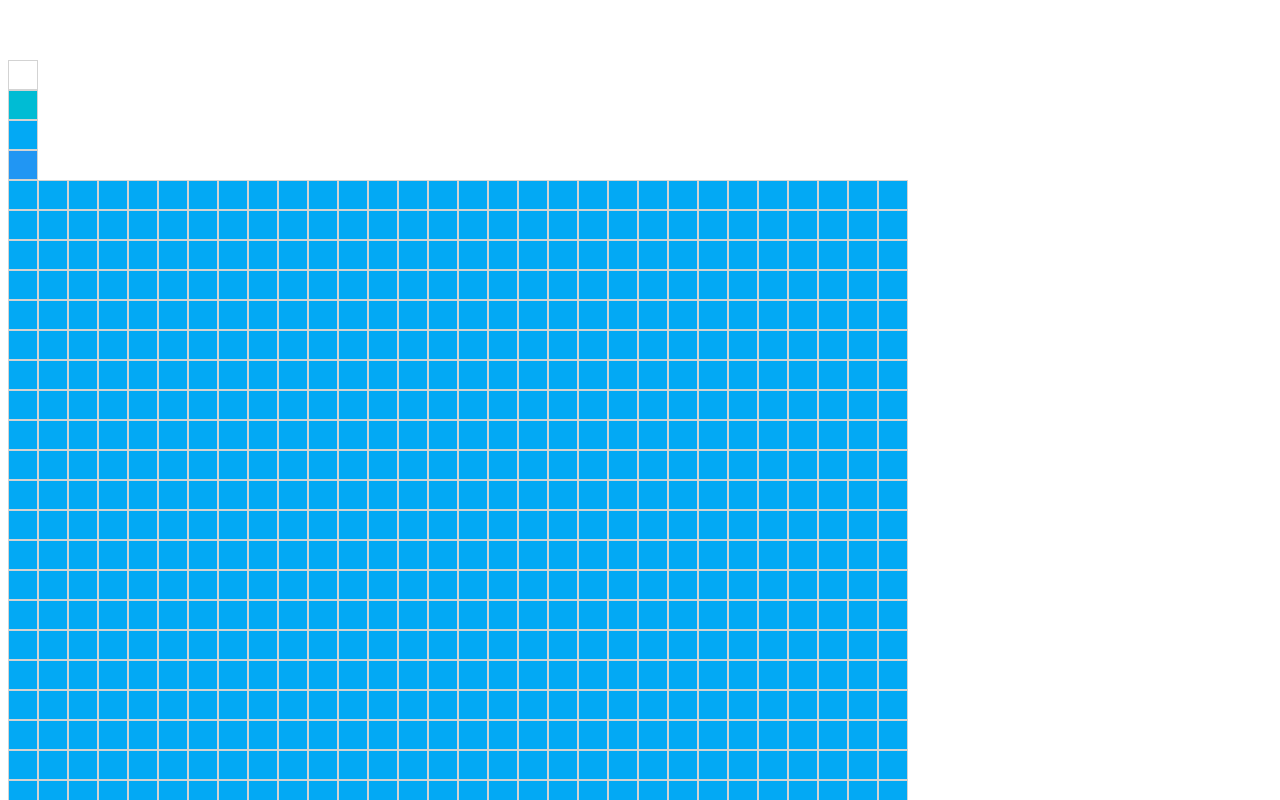
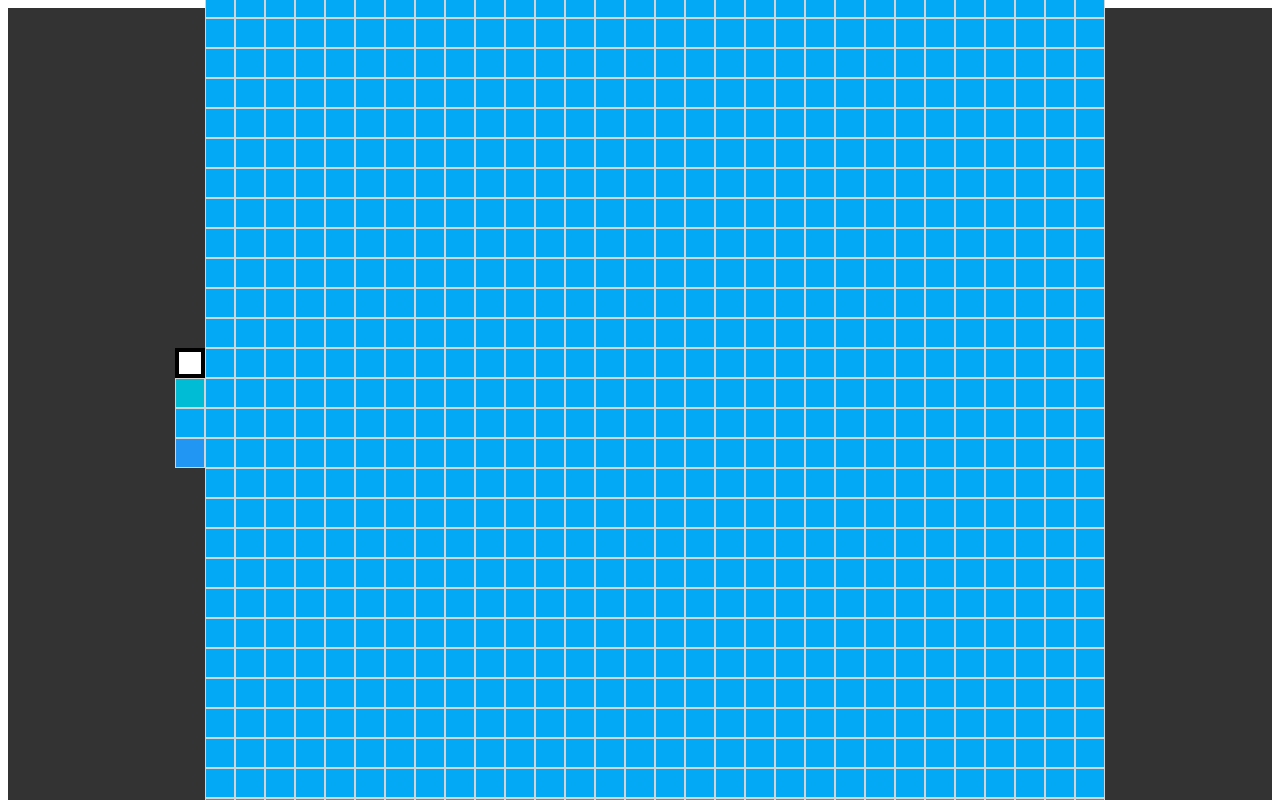
Before and after one commit to copev313/vue-pixel-drawing-app, a Vue app: page / in a window 1280 px wide. Shown: the top 800 px of the page. Built offline with nearby package versions, Linux system fonts and the light colour scheme.

Commit message:
Added Event to Handle currentColor

```diff
--- a/src/App.vue
+++ b/src/App.vue
@@ -1,6 +1,6 @@
 <template>
   <div id="app">
-    <ColorPicker/>
+    <ColorPicker :color="color"/>
     <Canvas/>
   </div>
 </template>
@@ -11,9 +11,19 @@ import ColorPicker from "./components/ColorPicker";
 
 export default {
   name: "App",
+  data: function() {
+    return {
+      color: "white"
+    };
+  },
   components: {
     Canvas,
     ColorPicker
+  },
+  mounted() {
+    this.$root.$on("updatecolor", color => {
+      this.color = color;
+    });
   }
 };
 </script>
@@ -25,6 +35,10 @@ export default {
   -moz-osx-font-smoothing: grayscale;
   text-align: center;
   color: #2c3e50;
-  margin-top: 60px;
+  background-color: #333;
+  display: flex;
+  justify-content: center;
+  align-items: center;
+  height: 100vh;
 }
 </style>
--- a/src/components/ColorPicker.vue
+++ b/src/components/ColorPicker.vue
@@ -1,9 +1,9 @@
 <template>
   <div>
-    <Pixel color="white"/>
-    <Pixel color="lightblue"/>
-    <Pixel color="blue"/>
-    <Pixel color="darkblue"/>
+    <Pixel interactive color="white" :current="color == 'white' ? true : false"/>
+    <Pixel interactive color="lightblue" :current="color == 'lightblue' ? true : false"/>
+    <Pixel interactive color="blue" :current="color == 'blue' ? true : false"/>
+    <Pixel interactive color="darkblue" :current="color == 'darkblue' ? true : false"/>
   </div>
 </template>
 
@@ -12,11 +12,16 @@ import Pixel from "./Pixel";
 
 export default {
   name: "ColorPicker",
+  props: {
+    color: String
+  },
+  methods: {
+    changeColor: function(color) {
+      alert(color);
+    }
+  },
   components: {
     Pixel
   }
 };
 </script>
-
-<style scoped>
-</style>
--- a/src/components/Pixel.vue
+++ b/src/components/Pixel.vue
@@ -1,12 +1,22 @@
 <template>
-  <div :class="['pixel', color]"></div>
+  <div
+    @click="interactive && changeColor(color)"
+    :class="['pixel', color, current ? 'current' : '']"
+  ></div>
 </template>
 
 <script>
 export default {
   name: "Pixel",
   props: {
-    color: String
+    color: String,
+    current: Boolean,
+    interactive: Boolean
+  },
+  methods: {
+    changeColor: function(color) {
+      this.$root.$emit("updatecolor", color);
+    }
   }
 };
 </script>
@@ -17,6 +27,9 @@ export default {
   width: 30px;
   height: 30px;
   box-sizing: border-box;
+}
+.pixel.current {
+  border: 4px solid black;
 }
 
 .white {
--- a/src/main.js
+++ b/src/main.js
@@ -1,8 +1,10 @@
-import Vue from "vue";
-import App from "./App.vue";
+import Vue from 'vue';
+import App from './App.vue';
 
 Vue.config.productionTip = false;
 
 new Vue({
-  render: h => h(App)
-}).$mount("#app");
+	el: '#app',
+	components: { App },
+	template: '<App/>'
+});
```
